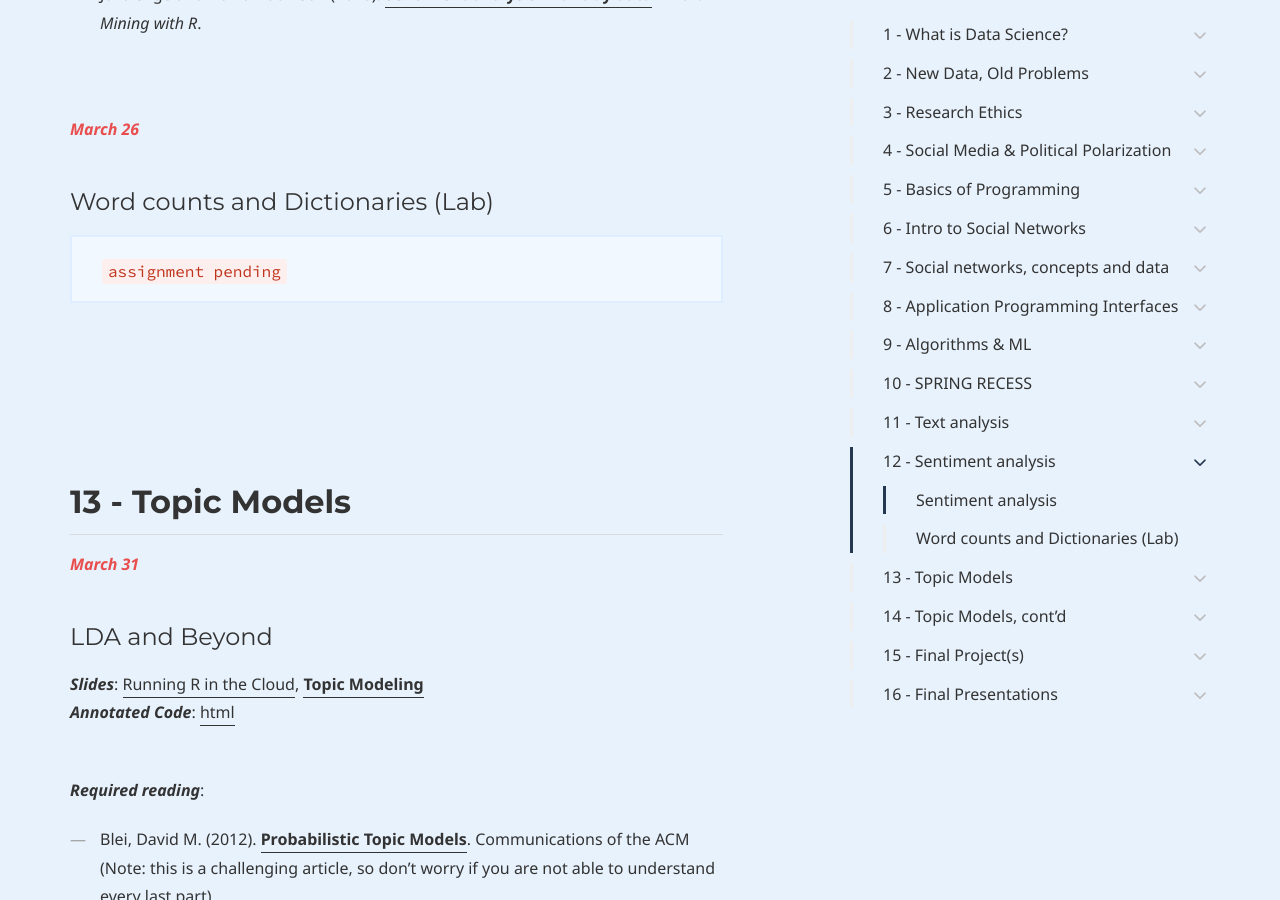
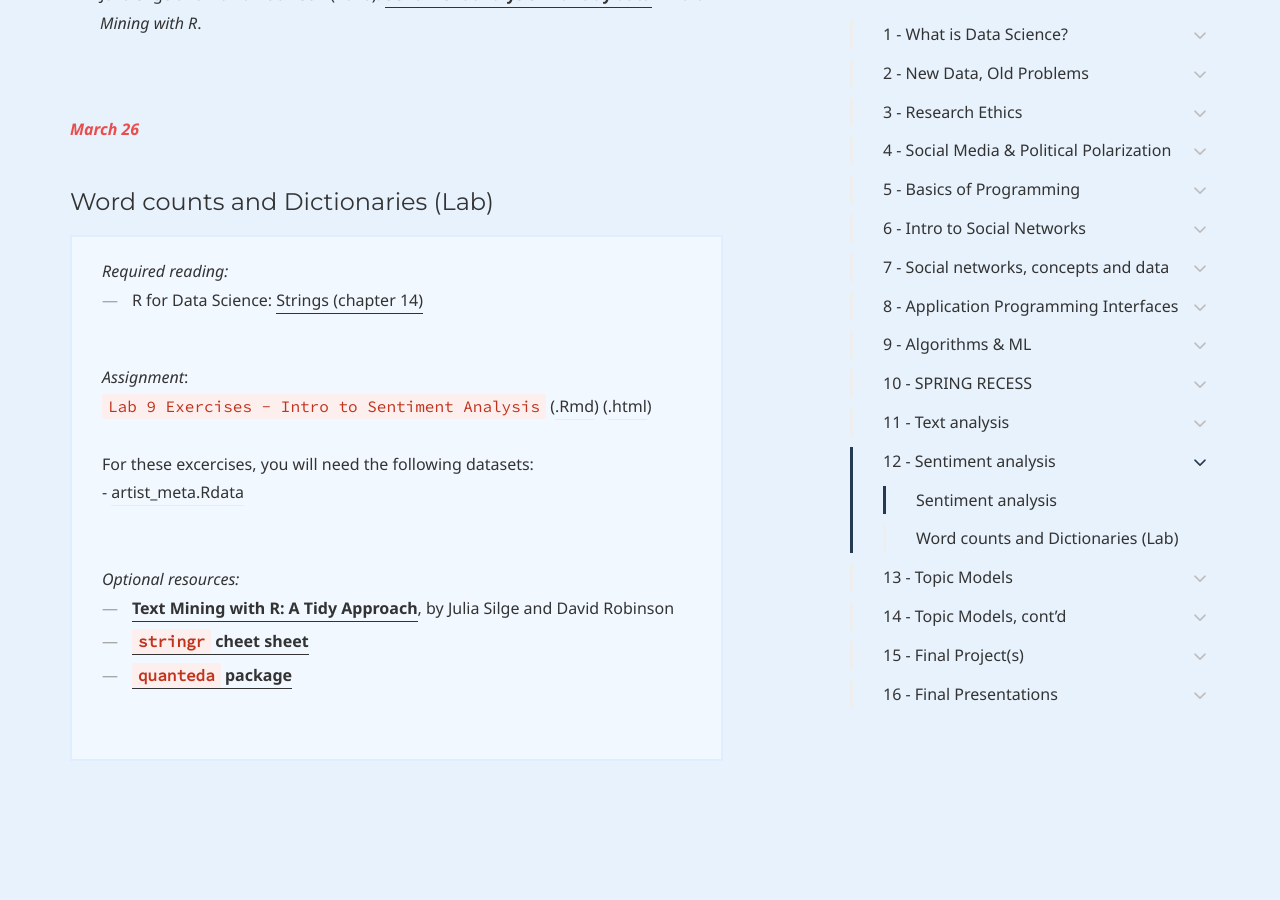
Before and after one commit to dssoc/dssoc.github.io, a Jekyll site: the page built from schedule.md, in a window 1280 px wide and 900 px high, scrolled down 15032 px. Built offline with Jekyll 4.4.1, drawn with Linux system fonts in a browser that asks for light colours; some web fonts are replaced.

Commit message:
update lab 9 assignment on schedule

```diff
--- a/schedule.md
+++ b/schedule.md
@@ -416,7 +416,24 @@ For these excercises, you will need the following datasets:<br/>
 <b><i><font color="#E84E4E">March 26</font></i></b>
 #### Word counts and Dictionaries (Lab)
 <div class="callout callout--info">
-<code>assignment pending</code>
+<i>Required reading:</i> <br/>
+<ul>
+<li>R for Data Science: <a href = "https://r4ds.had.co.nz/strings.html">Strings (chapter 14)</a></li></ul><br/>
+<i>Assignment</i>:<br/>
+<code>Lab 9 Exercises - Intro to Sentiment Analysis</code> (<a href = "https://minhaskamal.github.io/DownGit/#/home?url=https://github.com/dssoc/dssoc.github.io/blob/master/assignments/DSS_Lab9_SentimentAnalysis.Rmd">.Rmd</a>) (<a href = "https://htmlpreview.github.io/?https://github.com/dssoc/dssoc.github.io/blob/master/assignments/DSS_Lab9_SentimentAnalysis.html">.html</a>)
+<br/><br/>
+
+For these excercises, you will need the following datasets:<br/>
+- <a href = "https://github.com/dssoc/dssoc.github.io/raw/master/datasets/artist_meta.Rdata">artist_meta.Rdata</a><br/>
+<br/><br/>
+
+
+<i>Optional resources:</i><br/>
+<ul>
+  <li><b><a href = "https://www.tidytextmining.com/">Text Mining with R: A Tidy Approach</a></b>, by Julia Silge and David Robinson</li>
+  <li><b><a href = "https://github.com/rstudio/cheatsheets/blob/master/strings.pdf"><code>stringr</code> cheet sheet</a></b></li>
+  <li><b><a href = "https://quanteda.io/"><code>quanteda</code> package</a></b></li><br/>
+</ul>
 </div>
 <br/><br/><br/><br/>
 
```
